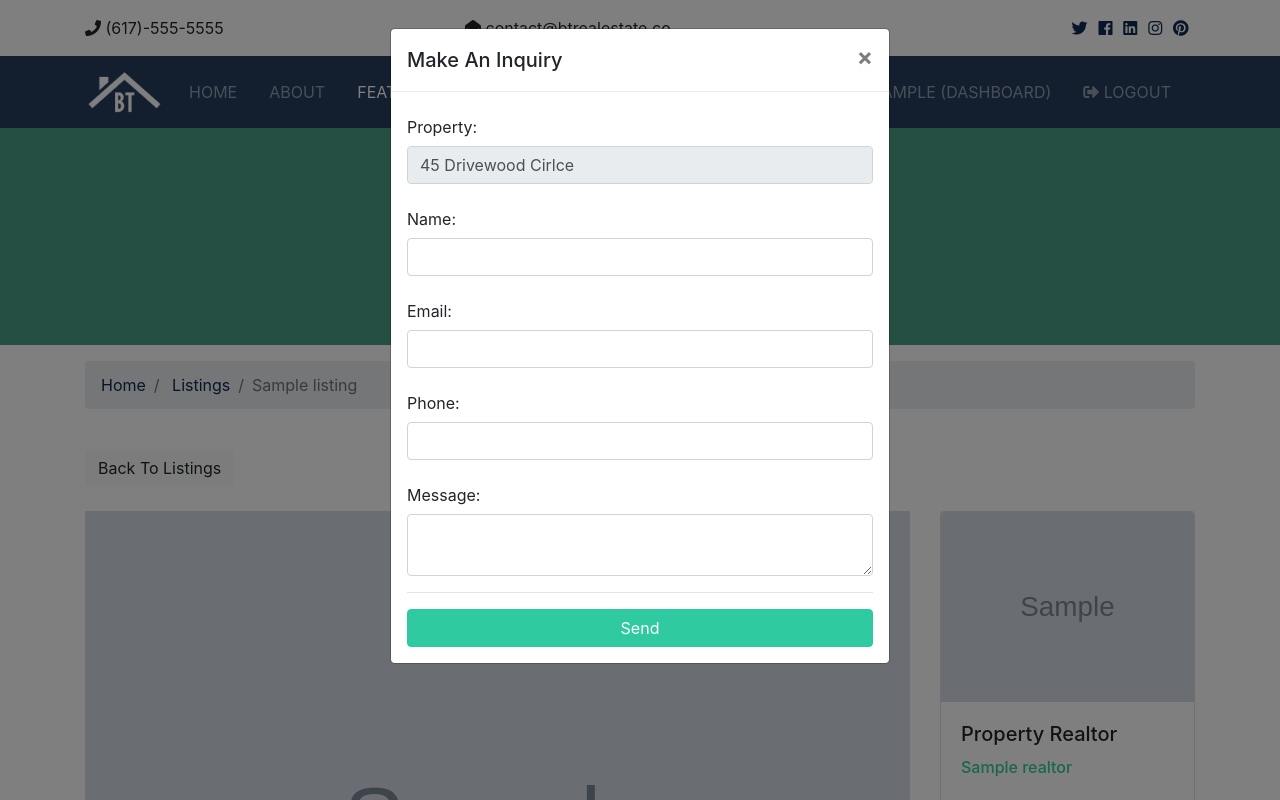
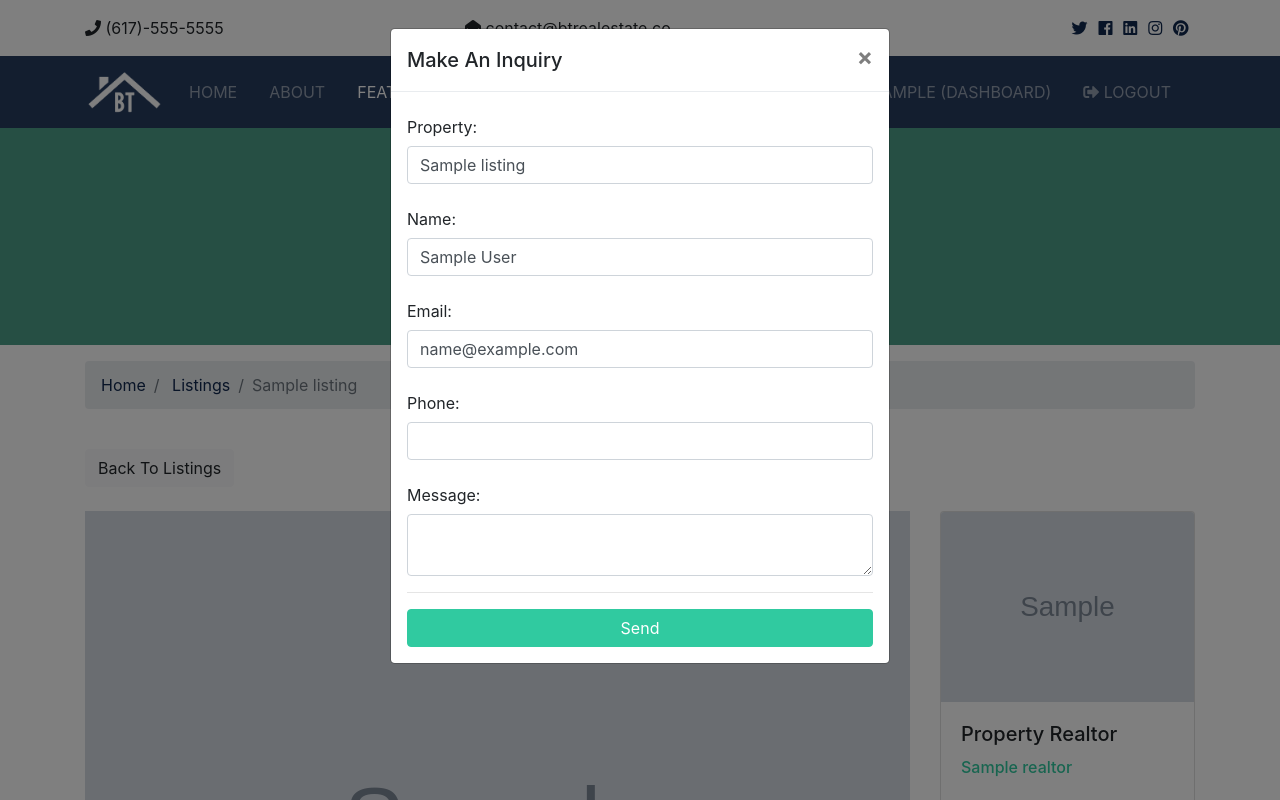
Before and after one commit to Gichia/btre-project, a Django app: page /listings/1 in a window 1280 px wide, after a click on "Make An Inquiry". Run offline with Django 3.2, Linux system fonts and the light colour scheme; a user stored in the database is signed in; tables that the repository leaves empty hold one stand-in row (values such as "Sample post"); grey boxes marked "Sample" are stand-in pictures; parts of the project's set-up code (start-up, migrations or seed data) failed here and were passed over; some libraries are stand-ins or nearby versions.

Commit message:
Setups form submission for inquiry

```diff
--- a/templates/listings/listing.html
+++ b/templates/listings/listing.html
@@ -39,6 +39,9 @@
       </nav>
     </div>
   </section>
+
+  <!-- Alerts -->
+  {% include 'partials/_alerts.html' %}
 
   <!-- Listing -->
   <section id="listing" class="py-4">
@@ -175,18 +178,42 @@
           </button>
         </div>
         <div class="modal-body">
-          <form>
+          <form action="{% url 'contact' %}" method="POST">
+            {% csrf_token %}
+            {% if user.is_authenticated %}
+              <input type="hidden" name="user_id" value="{{ user.id }}">
+            {% else %}
+              <input type="hidden" name="user_id" value="0">
+            {% endif %}
+            <input type="hidden" name="realtor_email" value="{{ listing.realtor.email }}">
+            <input type="hidden" name="listing_id" value="{{ listing.id }}">
             <div class="form-group">
               <label for="property_name" class="col-form-label">Property:</label>
-              <input type="text" name="listing" class="form-control" value="45 Drivewood Cirlce" disabled>
+              <input type="text" name="listing" class="form-control" value="{{ listing.title }}">
             </div>
             <div class="form-group">
               <label for="name" class="col-form-label">Name:</label>
-              <input type="text" name="name" class="form-control" required>
+              <input
+                type="text"
+                name="name"
+                class="form-control"
+                {% if user.is_authenticated %}
+                  value="{{ user.first_name }} {{ user.last_name }}"
+                {% endif %}
+                required
+              >
             </div>
             <div class="form-group">
               <label for="email" class="col-form-label">Email:</label>
-              <input type="email" name="email" class="form-control" required>
+              <input
+                type="email"
+                name="email"
+                class="form-control"
+                {% if user.is_authenticated %}
+                  value="{{ user.email }}"
+                {% endif %}
+                required
+              >
             </div>
             <div class="form-group">
               <label for="phone" class="col-form-label">Phone:</label>
```
